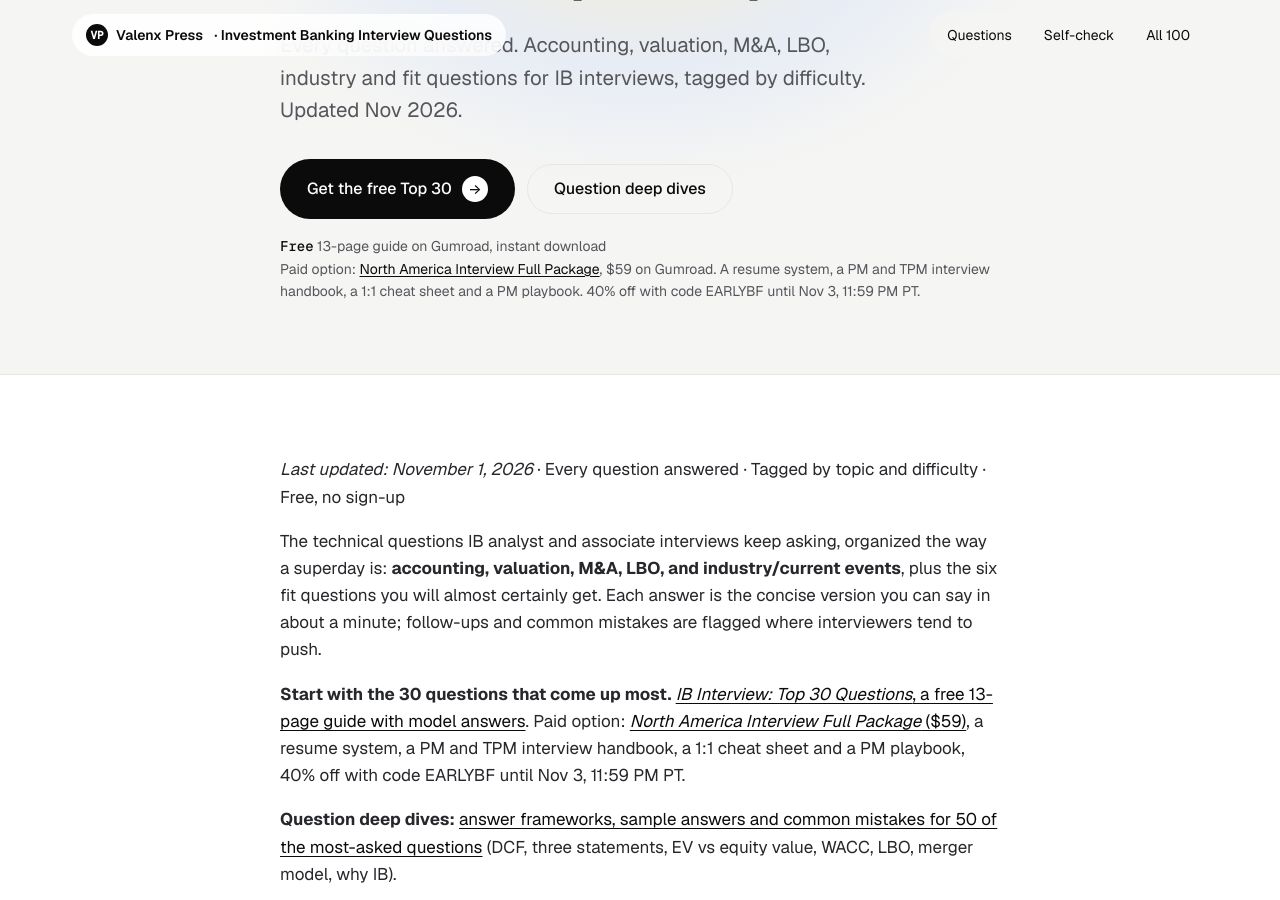
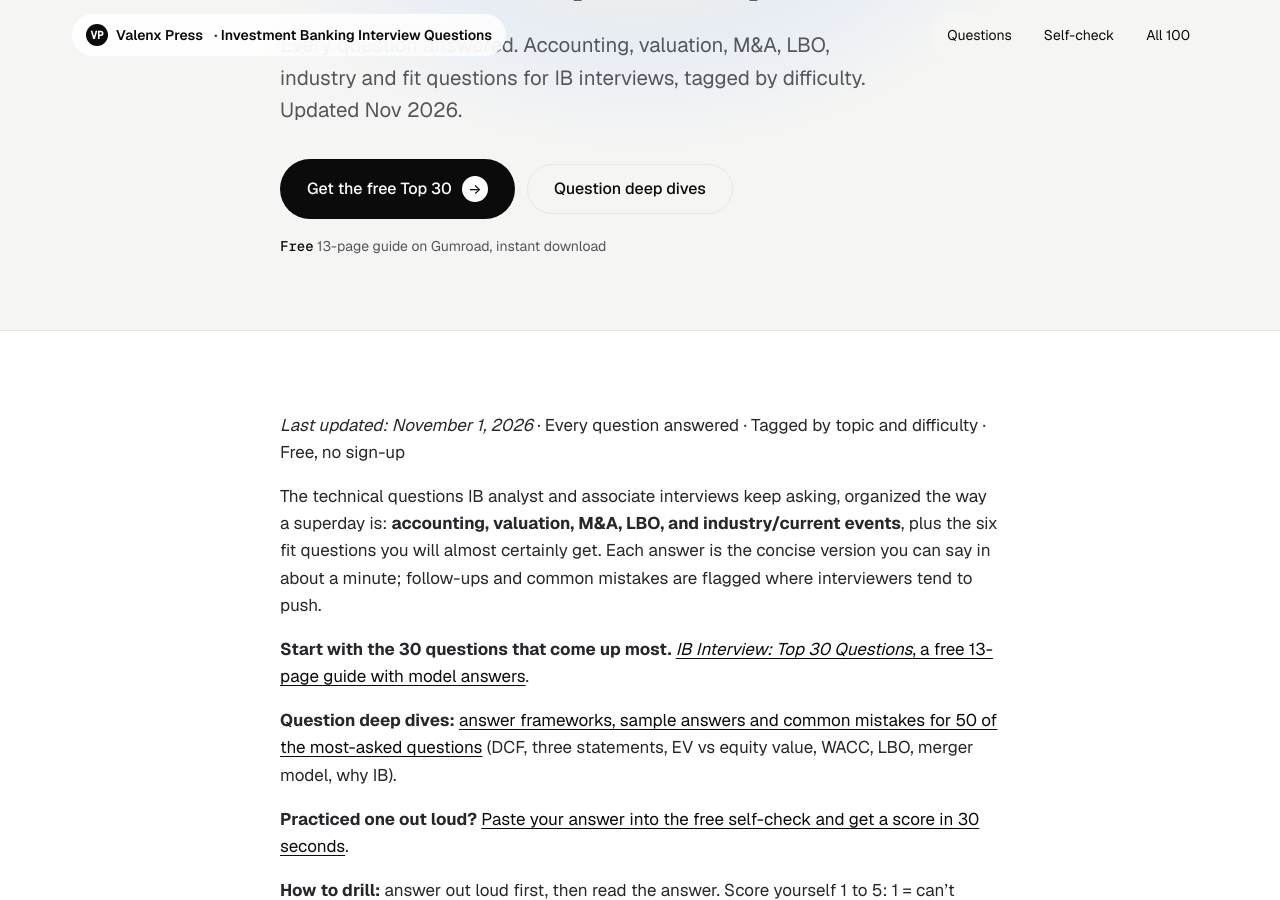
Before and after one commit to Johnnnmai/investment-banking-interview-questions, a Jekyll site: the page built from README.md, in a window 1280 px wide and 900 px high, scrolled down 473 px. Built offline with Jekyll 4.4.1, drawn with Linux system fonts in a browser that asks for light colours; some web fonts are replaced; our own code applies the rules of GitHub Pages for plain Markdown files; some of the changed text lies outside the part shown.

Commit message:
Remove the paid bundle link from IB surfaces; free Top 30 stays the only CTA (qpage_cta.show switch)

```diff
--- a/README.md
+++ b/README.md
@@ -4,7 +4,7 @@ _Last updated: November 1, 2026_ · Every question answered · Tagged by topic a
 
 The technical questions IB analyst and associate interviews keep asking, organized the way a superday is: **accounting, valuation, M&A, LBO, and industry/current events**, plus the six fit questions you will almost certainly get. Each answer is the concise version you can say in about a minute; follow-ups and common mistakes are flagged where interviewers tend to push.
 
-**Start with the 30 questions that come up most.** [*IB Interview: Top 30 Questions*, a free 13-page guide with model answers](https://sirjohnnymai.gumroad.com/l/ib-top-30-questions?utm_source=github&utm_medium=qbank&utm_campaign=ib_qbank_20261101&utm_content=readme_top). Paid option: [*North America Interview Full Package* ($59)](https://sirjohnnymai.gumroad.com/l/xzptir?offer_code=EARLYBF&utm_source=github&utm_medium=qbank&utm_campaign=ib_qbank_20261101&utm_content=readme_top_paid), a resume system, a PM and TPM interview handbook, a 1:1 cheat sheet and a PM playbook, 40% off with code EARLYBF until Nov 3, 11:59 PM PT.
+**Start with the 30 questions that come up most.** [*IB Interview: Top 30 Questions*, a free 13-page guide with model answers](https://sirjohnnymai.gumroad.com/l/ib-top-30-questions?utm_source=github&utm_medium=qbank&utm_campaign=ib_qbank_20261101&utm_content=readme_top).
 
 **Question deep dives:** [answer frameworks, sample answers and common mistakes for 50 of the most-asked questions](questions/) (DCF, three statements, EV vs equity value, WACC, LBO, merger model, why IB).
 
@@ -690,7 +690,7 @@ Fit decides as many superdays as technicals. Prepare these six:
 | 13-14 | Fit stories plus a timed mock: 10 random questions, 1 minute each |
 
 ## Next step
-[**IB Interview: Top 30 Questions**: model answers to the 30 most-asked questions, free](https://sirjohnnymai.gumroad.com/l/ib-top-30-questions?utm_source=github&utm_medium=qbank&utm_campaign=ib_qbank_20261101&utm_content=readme_bottom) · Paid option: [North America Interview Full Package ($59)](https://sirjohnnymai.gumroad.com/l/xzptir?offer_code=EARLYBF&utm_source=github&utm_medium=qbank&utm_campaign=ib_qbank_20261101&utm_content=readme_bottom_paid)
+[**IB Interview: Top 30 Questions**: model answers to the 30 most-asked questions, free](https://sirjohnnymai.gumroad.com/l/ib-top-30-questions?utm_source=github&utm_medium=qbank&utm_campaign=ib_qbank_20261101&utm_content=readme_bottom)
 
 ---
 Published by Valenx Press, from *The 0 to 1 Interview Playbook* series. Last updated November 1, 2026. Questions reflect common public interview patterns; no bank affiliation. Answers are for interview preparation, not investment advice. Spotted an error or want to add a question you were asked? Open an issue or PR.
--- a/_config.yml
+++ b/_config.yml
@@ -4,7 +4,8 @@ theme: jekyll-theme-cayman
 
 # /questions/ pages
 qpage_site: https://johnnnmai.github.io/investment-banking-interview-questions
-qpage_cta:  # paid CTA: the single paid constant for every page
+qpage_cta:  # paid CTA constant. show: false hides every paid link on IB surfaces (Nov 1 2026: no paid CTA here; the PM bundle is not IB prep)
+  show: false
   url: https://sirjohnnymai.gumroad.com/l/xzptir?offer_code=EARLYBF  # EARLYBF: 40% off until Nov 3 2026 11:59 PM PT; remove the query after that
   label: The Full Package
   headline: Want the whole job search in one download?
--- a/_includes/paid-line.html
+++ b/_includes/paid-line.html
@@ -1,2 +1,2 @@
-{%- comment -%} One-line paid option (bundle) shown under a free CTA. Params: campaign, content, medium, source. {%- endcomment -%}
-<p class="alt-buy">Paid option: <a href="{% include buy-url.html campaign=include.campaign content=include.content medium=include.medium source=include.source %}">{{ site.qpage_cta.product_name }}</a>, {{ site.qpage_cta.price }} on Gumroad. A resume system, a PM and TPM interview handbook, a 1:1 cheat sheet and a PM playbook.{% if site.qpage_cta.url contains 'EARLYBF' %} <span class="promo">{{ site.qpage_cta.promo_text }}.</span>{% endif %}</p>
+{%- comment -%} One-line paid option shown under a free CTA, only when site.qpage_cta.show is true. Params: campaign, content, medium, source. {%- endcomment -%}
+{%- if site.qpage_cta.show -%}<p class="alt-buy">Paid option: <a href="{% include buy-url.html campaign=include.campaign content=include.content medium=include.medium source=include.source %}">{{ site.qpage_cta.product_name }}</a>, {{ site.qpage_cta.price }} on Gumroad. A resume system, a PM and TPM interview handbook, a 1:1 cheat sheet and a PM playbook.{% if site.qpage_cta.url contains 'EARLYBF' %} <span class="promo">{{ site.qpage_cta.promo_text }}.</span>{% endif %}</p>{%- endif -%}
```
